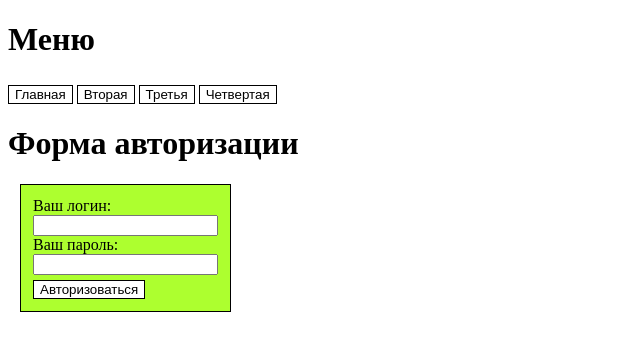
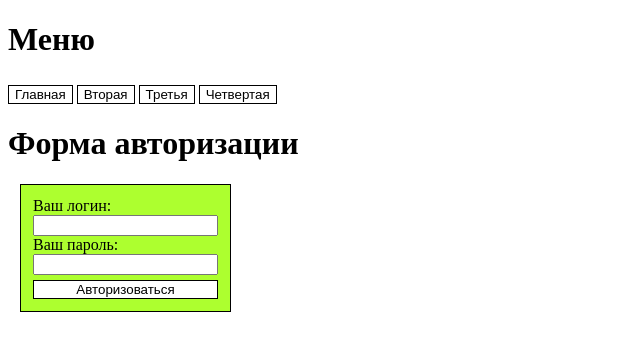
Before and after one commit to Ra-Ful/Test2023_12_15, a plain HTML site: page index.html in a window 1280 px wide. Shown: the whole page, without its empty margins (0-640 px from the left). Drawn offline with Linux system fonts and the light colour scheme.

Commit message:
Update index_css.css

```diff
--- a/index_css.css
+++ b/index_css.css
@@ -5,11 +5,17 @@ form{
     width: min-content;
     background-color: greenyellow;
 }
+label{
+    display: inline-block;
+}
 button{
     background-color: white;
     border: solid 1px;
     margin-top: 5px;
-
+}
+#Avtorizition{
+    width: 100%;
+    transform: scale(1);
 }
 button:hover{
     background-color: red;
```
